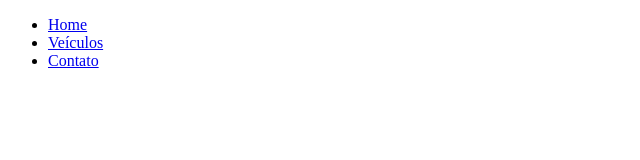
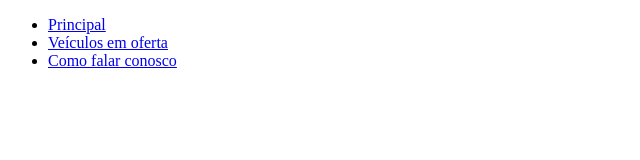
Before and after one commit to marcelomac12/Formacao_TI-Senai_Cimatec, a plain HTML site: page contato.html in a window 1280 px wide. Shown: the whole page, without its empty margins (0-640 px from the left). Drawn offline with Linux system fonts and the light colour scheme.

Commit message:
alterando contato

```diff
--- a/contato.html
+++ b/contato.html
@@ -11,9 +11,9 @@
         <div>
             <nav>
                 <ul>
-                    <li> <a href="index.html">Home</a> </li>
-                    <li> <a href="veiculos.html"> Veículos</a></li>
-                    <li> <a href="contato.html"> Contato</a></li>
+                    <li> <a href="index.html">Principal</a></li>
+                    <li> <a href="veiculos.html"> Veículos em oferta</a></li>
+                    <li> <a href="contato.html"> Como falar conosco</a></li>
                 </ul>
             </nav>
         </div>
```
